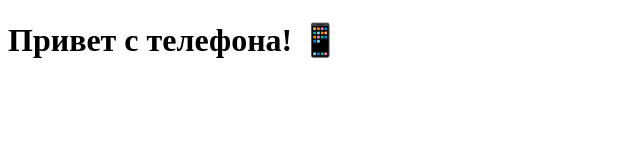
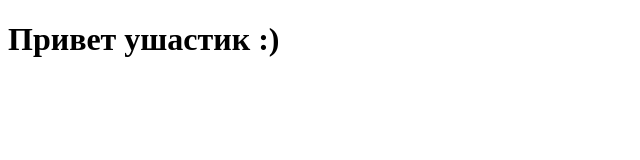
Before and after one commit to niagit/myfirstsite, a plain HTML site: page index.html in a window 1280 px wide. Shown: the whole page, without its empty margins (0-640 px from the left). Drawn offline with Linux system fonts and the light colour scheme.

Commit message:
Update index.html

```diff
--- a/index.html
+++ b/index.html
@@ -4,6 +4,6 @@
        <title>Мой сайт</title>
    </head>
    <body>
-       <h1>Привет с телефона! 📱</h1>
+       <h1>Привет ушастик :)</h1>
    </body>
    </html>
```
